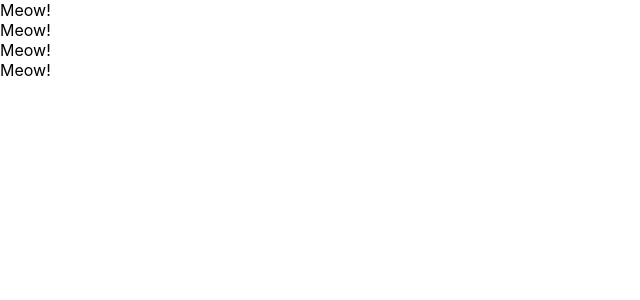
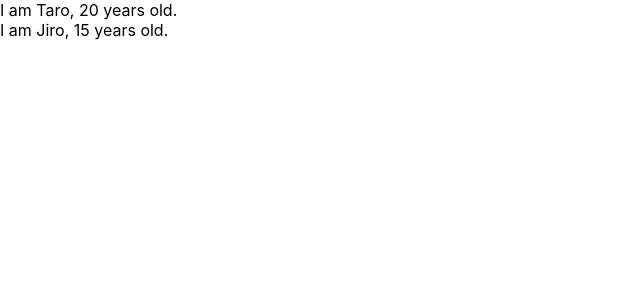
Before and after one commit to sk88f/react-app, a React (Create React App) app: page / in a window 1280 px wide. Shown: the top 300 px of the page, without its empty margins (0-640 px from the left). Built offline with nearby package versions, Linux system fonts and the light colour scheme.

Commit message:
関数コンポーネントに複数のpropsを設定

```diff
--- a/src/App.js
+++ b/src/App.js
@@ -1,28 +1,18 @@
 import React from "react";
 import "./App.css";
 
-// function App() {
-//   return (
-//     <React.Fragment>
-//       <label htmlFor="bar">bar</label>
-//       <input type="text" onChange={() => {console.log("I am clicked")}}/>
-//     </React.Fragment>
-//   )
-// }
 
 const App = () => {
   return (
-    <div>
-      <Cat />
-      <Cat />
-      <Cat />
-      <Cat />
-    </div>
+    <React.Fragment>
+      <User name={"Taro"} age={20}/>
+      <User name={"Jiro"} age={15}/>
+    </React.Fragment>
   );
 };
 
-const Cat = () => {
-  return <div>Meow!</div>;
+const User = (props) => {
+return <div>I am {props.name}, {props.age} years old.</div>;
 };
 
 export default App;
```
Also changed, not shown: 1 other file (tests, documents, lock files or other folders).
